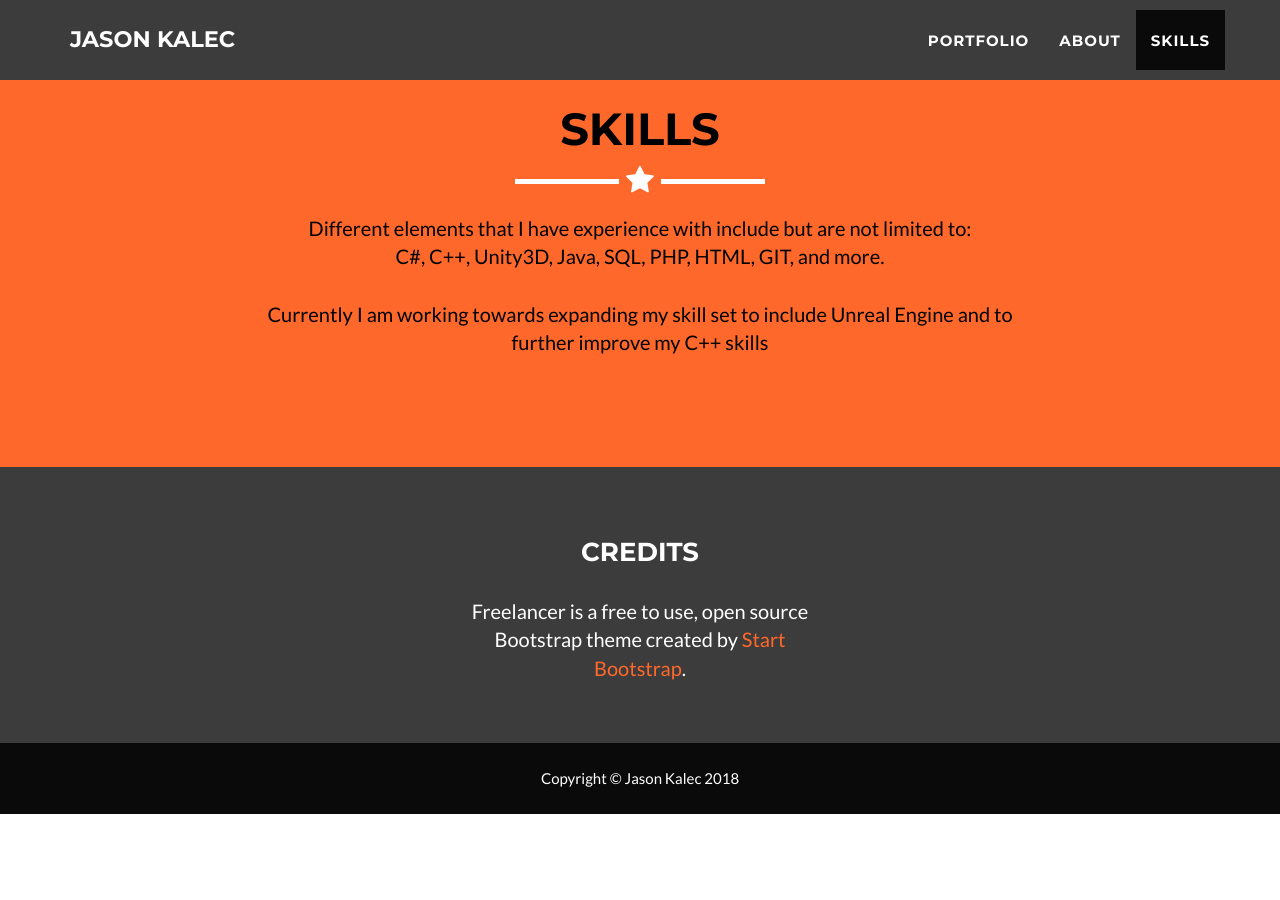
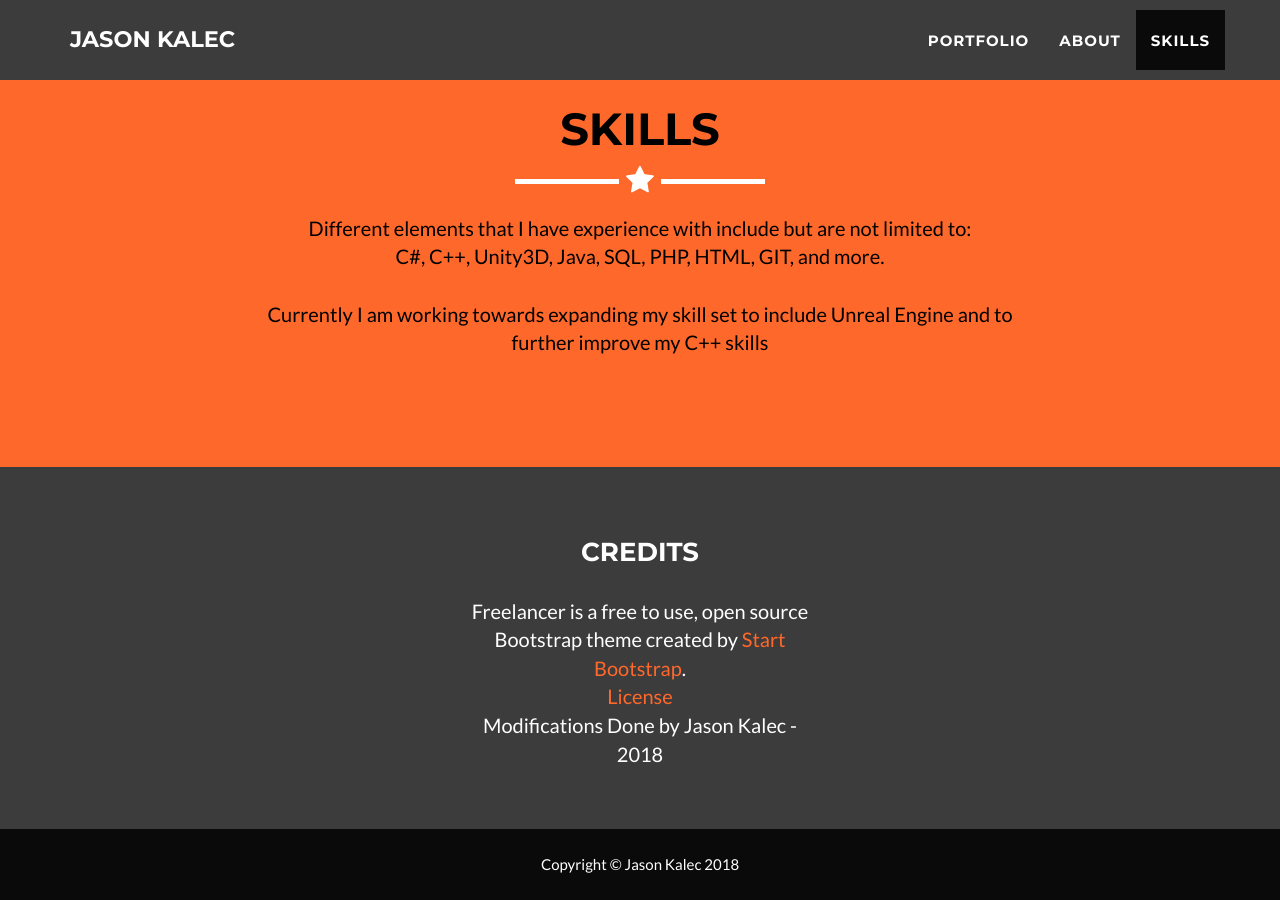
Before and after one commit to kalecjason/kalecjason.github.io, a Jekyll site: the page built from _posts/2014-07-14-project-5.markdown, in a window 1280 px wide and 900 px high, scrolled down 1760 px. Built offline with Jekyll 4.4.1, drawn with Linux system fonts in a browser that asks for light colours; before the commit the page ends 2574 px from its top, so only the background shows below that.

Commit message:
Added license to credits

```diff
--- a/_config.yml
+++ b/_config.yml
@@ -50,7 +50,7 @@
   - line: Beverly Hills, CA 90210
 
 # Credits content
-credits: 'Freelancer is a free to use, open source Bootstrap theme created by <a href="http://startbootstrap.com">Start Bootstrap</a>.'
+credits: 'Freelancer is a free to use, open source Bootstrap theme created by <a href="http://startbootstrap.com">Start Bootstrap</a>.<br /><a href="https://github.com/jeromelachaud/freelancer-theme/blob/master/LICENCE">License</a><br /> Modifications Done by Jason Kalec - 2018'
 
 # Build settings
 markdown: kramdown
```
